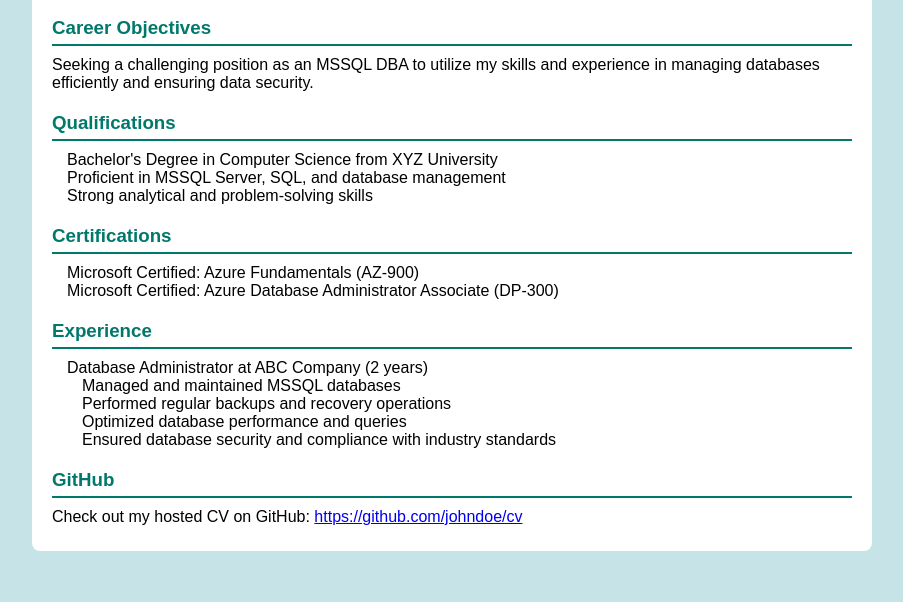
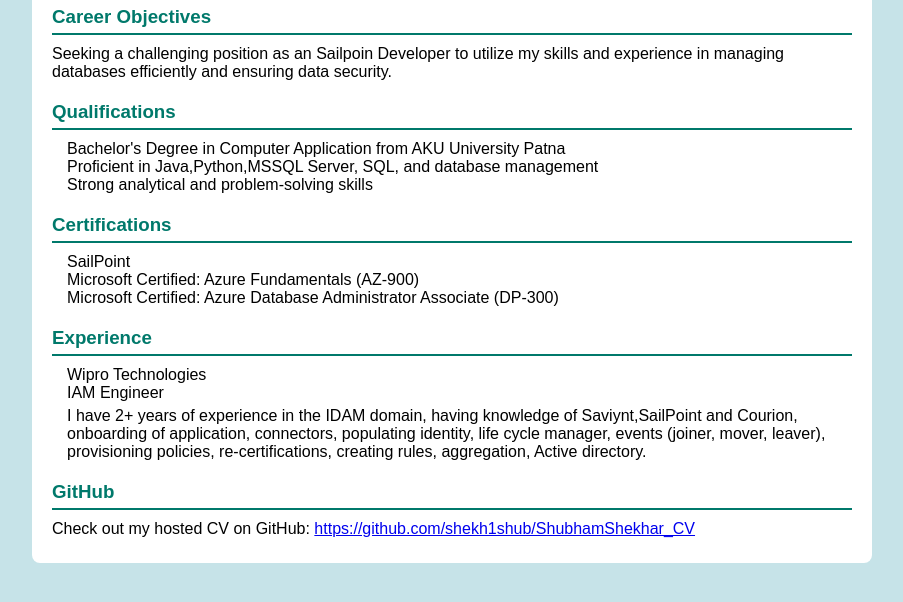
Before and after one commit to shekh1shub/ShubhamShekhar_CV, a plain HTML site: page index.html in a window 1280 px wide. Shown: the part 322-924 px from the top of the page, without its empty margins (188-1091 px from the left). Drawn offline with Linux system fonts and the light colour scheme.

Commit message:
Update index.html

```diff
--- a/index.html
+++ b/index.html
@@ -17,19 +17,20 @@
         </div>
         <div class="section">
             <h3>Career Objectives</h3>
-            <p>Seeking a challenging position as an MSSQL DBA to utilize my skills and experience in managing databases efficiently and ensuring data security.</p>
+            <p>Seeking a challenging position as an Sailpoin Developer to utilize my skills and experience in managing databases efficiently and ensuring data security.</p>
         </div>
         <div class="section">
             <h3>Qualifications</h3>
             <ul>
-                <li>Bachelor's Degree in Computer Science from XYZ University</li>
-                <li>Proficient in MSSQL Server, SQL, and database management</li>
+                <li>Bachelor's Degree in Computer Application from AKU University Patna</li>
+                <li>Proficient in Java,Python,MSSQL Server, SQL, and database management</li>
                 <li>Strong analytical and problem-solving skills</li>
             </ul>
         </div>
         <div class="section">
             <h3>Certifications</h3>
             <ul>
+                <li>SailPoint</li>
                 <li>Microsoft Certified: Azure Fundamentals (AZ-900)</li>
                 <li>Microsoft Certified: Azure Database Administrator Associate (DP-300)</li>
             </ul>
@@ -37,19 +38,19 @@
         <div class="section">
             <h3>Experience</h3>
             <ul>
-                <li>Database Administrator at ABC Company (2 years)
+                <li>Wipro Technologies</li>
+                <ul>
+                    <li>IAM Engineer</li>
+                </ul>
                     <ul>
-                        <li>Managed and maintained MSSQL databases</li>
-                        <li>Performed regular backups and recovery operations</li>
-                        <li>Optimized database performance and queries</li>
-                        <li>Ensured database security and compliance with industry standards</li>
+                        <li>I have 2+ years of experience in the IDAM domain, having knowledge of Saviynt,SailPoint and Courion, onboarding of application, connectors, populating identity, life cycle manager, events (joiner, mover, leaver), provisioning policies, re-certifications, creating rules, aggregation, Active directory.</li>
                     </ul>
                 </li>
             </ul>
         </div>
         <div class="section">
             <h3>GitHub</h3>
-            <p>Check out my hosted CV on GitHub: <a href="https://github.com/johndoe/cv">https://github.com/johndoe/cv</a></p>
+            <p>Check out my hosted CV on GitHub: <a href="https://github.com/shekh1shub/ShubhamShekhar_CV">https://github.com/shekh1shub/ShubhamShekhar_CV</a></p>
         </div>
     </div>
 </body>
```
